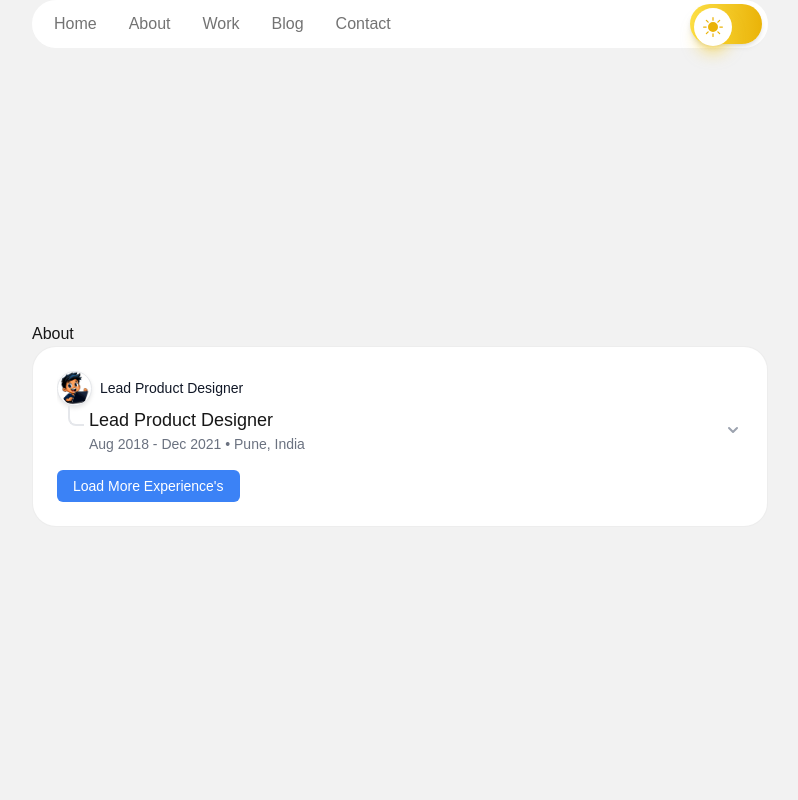
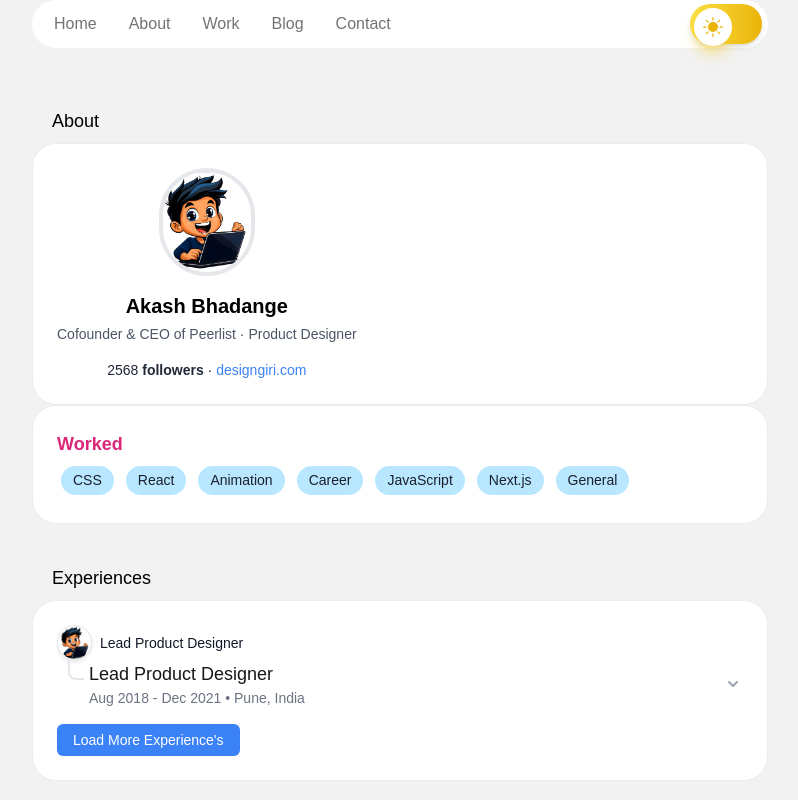
Before and after one commit to knightmate/myhome, a Next.js app: page /about in a window 1280 px wide. Shown: the whole page, without its empty margins (240-1038 px from the left). Built offline with nearby package versions, Linux system fonts and the light colour scheme.

Commit message:
about detail card added

```diff
--- a/src/app/about/page.tsx
+++ b/src/app/about/page.tsx
@@ -1,11 +1,21 @@
+import AboutDetail from "@/components/cards/about-details-card";
 import Experiences from "@/components/ExperienceCard/Experiences";
+import SkillsSection from "@/components/SkillsSection";
+import CardTitle from "@/components/titles/cardtitle";
+ export default function About() {
+   return (
+    <div className="flex  flex-col">
+   <CardTitle className="" type="Section" title="About"/>
+      <div className="col-span-1 md:col-span-2">
+        <AboutDetail
+      image="/cartoon.png"
+      name="Akash Bhadange"
+      position="Cofounder & CEO of Peerlist · Product Designer"
+      intro="<p>2568 <strong>followers</strong> · <a href='https://designgiri.com' target='_blank' class='text-blue-500'>designgiri.com</a></p>"
+    />
+         <SkillsSection/>
+         <CardTitle className="" type="Section" title="Experiences"/>
 
-
-export default function About() {
-  return (
-    <div className="flex  flex-col">
-      About
-      <div className="col-span-1 md:col-span-2">
           <Experiences />
         </div>
     </div>
--- a/src/app/page.tsx
+++ b/src/app/page.tsx
@@ -1,13 +1,14 @@
 import AboutCard from "@/components/cards/about-card";
 import SocialSection from "@/components/social/social-section";
 import Experiences from "@/components/ExperienceCard/Experiences";
-export default function Home() {
+import CardTitle from "@/components/titles/cardtitle";
+ export default function Home() {
   return (
     <div className="flex  flex-col">
-      Home Page
+      <CardTitle type="Section" title="Home"/>
       <div className="grid grid-cols-1 md:grid-cols-[4fr_1fr] gap-6 py-2">
         <AboutCard className="col-span-1 md:col-span-1" />
-        <SocialSection className="col-span-1 md:col-span-1" />
+         <SocialSection className="col-span-1 md:col-span-1" />
         <div className="col-span-1 md:col-span-2">
           <Experiences />
         </div>
--- /dev/null
+++ b/src/components/SkillsSection/index.tsx
@@ -0,0 +1,29 @@
+import React from "react";
+import TagChip from "../chip";
+import Card from "../card";
+
+interface SkillsChipsProps {
+  title: string;
+  skills: string[];
+}
+
+const SkillsSection: React.FC<SkillsChipsProps> = () => {
+  const skills = ["CSS", "React", "Animation", "Career", "JavaScript", "Next.js", "General"];
+
+  return (
+    <Card>
+    <section >
+      <div className="flex flex-col space-y-1">
+        <h2 className="text-lg font-bold text-pink-600">Worked</h2>
+        <div className="flex flex-wrap gap-1">
+          {skills.map((skill, index) => (
+            <TagChip label={skill} key={index} onHoverSound="/hoversound.mp3" />
+          ))}
+        </div>
+      </div>
+    </section>
+    </Card>
+  );
+};
+
+export default SkillsSection;
--- a/src/components/cards/about-details-card.tsx
+++ b/src/components/cards/about-details-card.tsx
@@ -0,0 +1,31 @@
+'use client'
+import Image from "next/image";
+import React from "react";
+import Card from "../card";
+
+interface DetailProfileCardProps {
+  image: string;
+  name: string;
+  position: string;
+  intro: string;
+}
+
+const AboutDetail: React.FC<DetailProfileCardProps> = ({ image, name, position, intro }) => {
+  return (
+    <Card>
+    <div className="flex flex-col items-center text-center">
+       <Image
+        src={image}
+        alt={name}
+        width={96}
+        height={96}
+        className="rounded-full border-4 border-gray-200"
+      />
+      <h2 className="mt-4 text-xl font-bold text-black">{name}</h2>
+      <p className="text-gray-600 text-sm mt-1">{position}</p>
+      <div className="mt-4 text-gray-800 text-sm" dangerouslySetInnerHTML={{ __html: intro }} />
+    </div>
+    </Card>
+  );
+};
+export default AboutDetail;
--- /dev/null
+++ b/src/components/chip/index.tsx
@@ -0,0 +1,40 @@
+'use client'
+import React, { useRef } from "react";
+
+interface TagChipProps {
+  label: string;
+  onHoverSound?: string; // Path to the sound file
+}
+ const TagChip: React.FC<TagChipProps> = ({ label, onHoverSound }) => {
+  const audioRef = useRef<HTMLAudioElement | null>(null);
+
+  const handleHover = () => {
+    if (audioRef.current) {
+      audioRef.current.play(); // Play the sound on hover
+    }
+  };
+
+  return (
+    <div
+      className="tag-chip"
+      onMouseEnter={handleHover}
+      style={{
+        display: "inline-flex",
+        padding: "4px 12px",
+        margin: "4px",
+        borderRadius: "16px",
+        backgroundColor: "hsl(200deg 100% 86.14%)",
+        fontSize: "14px",
+        color: "#1a202c",
+        cursor: "pointer",
+      }}
+    >
+      <span>{label}</span>
+      {onHoverSound && (
+        <audio ref={audioRef} src={onHoverSound} preload="auto" />
+      )}
+    </div>
+  );
+};
+
+export default TagChip;
--- /dev/null
+++ b/src/components/soundwrapper/index.tsx
@@ -0,0 +1,54 @@
+import React, { useRef } from "react";
+
+interface SoundWrapperProps {
+  children: React.ReactElement;
+  hoverSound?: string; // Path to the hover sound file
+  clickSound?: string; // Path to the click sound file
+  onHover?: () => void; // Optional hover callback
+  onClick?: () => void; // Optional click callback
+}
+
+const SoundWrapper: React.FC<SoundWrapperProps> = ({
+  children,
+  hoverSound,
+  clickSound,
+  onHover,
+  onClick,
+}) => {
+  const hoverAudioRef = useRef<HTMLAudioElement | null>(null);
+  const clickAudioRef = useRef<HTMLAudioElement | null>(null);
+
+  // Handle hover sound
+  const handleHover = () => {
+    if (hoverAudioRef.current) {
+      hoverAudioRef.current.play();
+    }
+    if (onHover) onHover(); // Call the hover callback if provided
+  };
+
+  // Handle click sound
+  const handleClick = () => {
+    if (clickAudioRef.current) {
+      clickAudioRef.current.play();
+    }
+    if (onClick) onClick(); // Call the click callback if provided
+  };
+
+  return (
+    <div
+      onMouseEnter={handleHover}
+      onClick={handleClick}
+      style={{ display: "inline-block" }}
+    >
+      {children}
+      {hoverSound && (
+        <audio ref={hoverAudioRef} src={hoverSound} preload="auto" />
+      )}
+      {clickSound && (
+        <audio ref={clickAudioRef} src={clickSound} preload="auto" />
+      )}
+    </div>
+  );
+};
+
+export default SoundWrapper;
--- a/src/components/titles/cardtitle.tsx
+++ b/src/components/titles/cardtitle.tsx
@@ -1,23 +1,24 @@
 import React from "react";
 
-function CardTitle({
-  icon,
-  title,
-  className,
-}: {
+type CardTitleProps = {
   icon?: React.ReactNode;
   title: string;
   className?: string;
-}) {
+  type?: "Card" | "Section";
+};
+
+function CardTitle({ icon, title, className, type = "Card" }: CardTitleProps) {
   return (
-    <div className={`flex items-center justify-start opacity-50 ${className}`}>
+    <div className={`flex items-center justify-start  ${type === "Section" ? "pl-5" : "opacity-50"} ${className}`}>
       {icon}
       {!!icon && <div className="w-2.5" />}
-      <p className="text-sm font-normal">{title}</p>
+      {type === "Section" ? (
+        <p   className="text-md font-medium text-start mb-2  mt-10 text-black text-lg ">{title}</p>
+      ) : (
+        <p className="text-sm font-normal">{title}</p>
+      )}
     </div>
   );
 }
 
-
-
 export default CardTitle;
```
Also changed, not shown: src/components/cards/about-card.tsx (+1 -16 lines), 1 other file (tests, documents, lock files or other folders).
